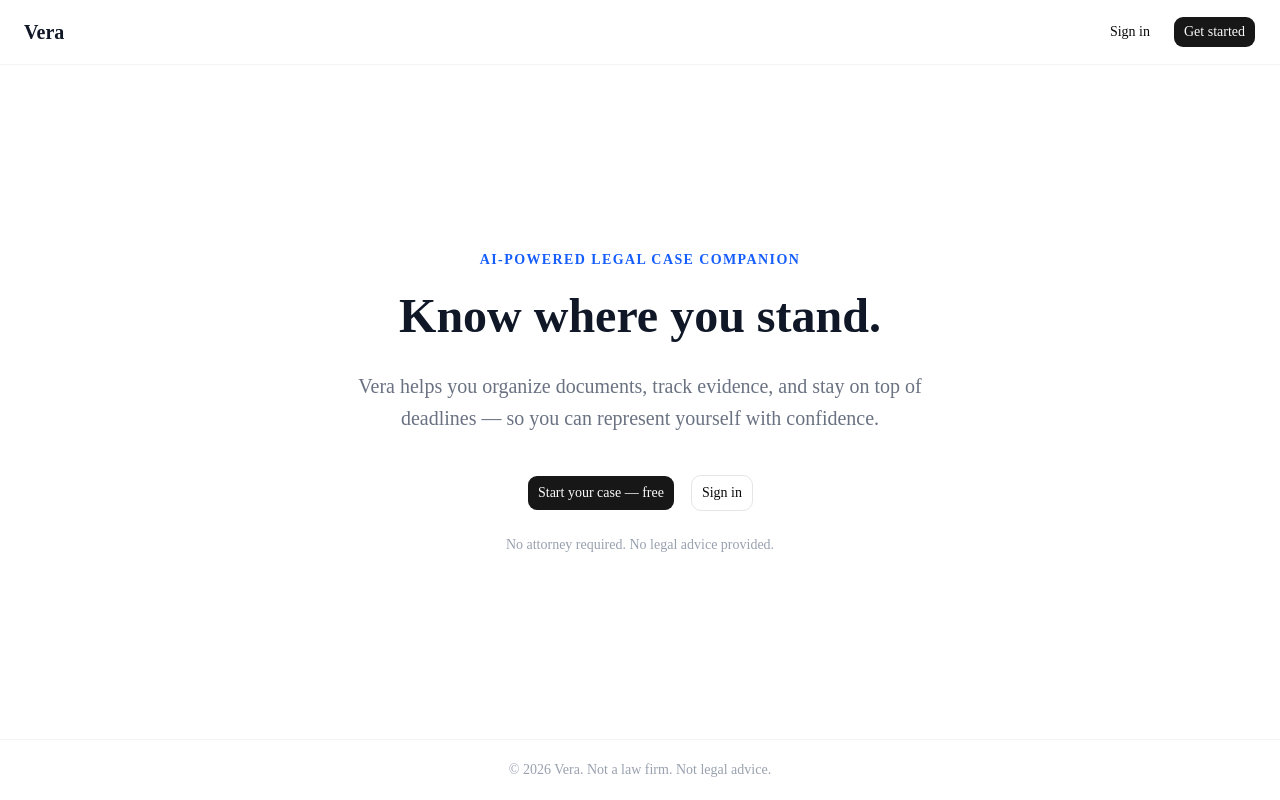
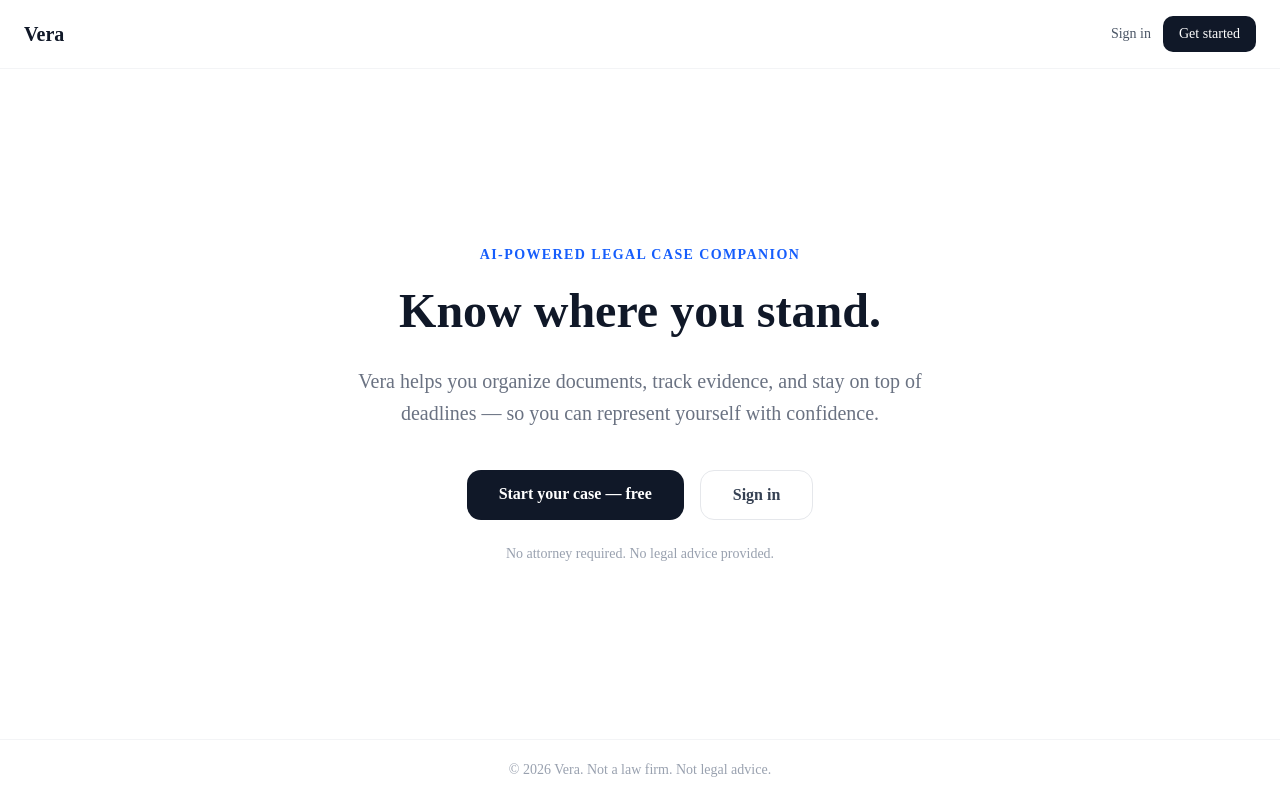
Before and after one commit to PejShadaram/vera, a Next.js app: page / in a window 1280 px wide. Built offline with nearby package versions, Linux system fonts and the light colour scheme.

Commit message:
fix: remove asChild from Button, use styled Links directly

```diff
--- a/app/(app)/dashboard/page.tsx
+++ b/app/(app)/dashboard/page.tsx
@@ -1,10 +1,8 @@
 import { auth } from "@clerk/nextjs/server";
 import Link from "next/link";
-import { Button } from "@/components/ui/button";
-import { Card, CardContent, CardDescription, CardHeader, CardTitle } from "@/components/ui/card";
 
 export default async function DashboardPage() {
-  const { userId } = await auth();
+  await auth();
 
   return (
     <div className="space-y-8">
@@ -13,20 +11,13 @@ export default async function DashboardPage() {
         <p className="text-gray-500 mt-1">Manage and track your legal matters.</p>
       </div>
 
-      {/* Empty state */}
-      <Card className="border-dashed">
-        <CardHeader className="text-center pb-2">
-          <CardTitle className="text-lg">No cases yet</CardTitle>
-          <CardDescription>
-            Start by creating your first case. Vera will help you organize everything.
-          </CardDescription>
-        </CardHeader>
-        <CardContent className="flex justify-center pt-2 pb-6">
-          <Button asChild>
-            <Link href="/cases/new">+ Start a new case</Link>
-          </Button>
-        </CardContent>
-      </Card>
+      <div className="border-2 border-dashed border-gray-200 rounded-2xl p-12 text-center">
+        <p className="text-lg font-medium text-gray-900 mb-1">No cases yet</p>
+        <p className="text-gray-500 mb-6">Start by creating your first case. Vera will help you organize everything.</p>
+        <Link href="/cases/new" className="bg-gray-900 text-white px-6 py-2.5 rounded-lg font-medium hover:bg-gray-700 transition-colors text-sm">
+          + Start a new case
+        </Link>
+      </div>
     </div>
   );
 }
--- a/app/page.tsx
+++ b/app/page.tsx
@@ -1,28 +1,29 @@
 import Link from "next/link";
-import { Button } from "@/components/ui/button";
 
 export default function LandingPage() {
   return (
     <div className="min-h-screen bg-white flex flex-col">
       <header className="border-b border-gray-100 px-6 py-4 flex items-center justify-between">
         <span className="text-xl font-bold text-gray-900">Vera</span>
-        <div className="flex gap-3">
-          <Button variant="ghost" asChild><Link href="/sign-in">Sign in</Link></Button>
-          <Button asChild><Link href="/sign-up">Get started</Link></Button>
+        <div className="flex gap-3 items-center">
+          <Link href="/sign-in" className="text-sm text-gray-600 hover:text-gray-900 font-medium transition-colors">Sign in</Link>
+          <Link href="/sign-up" className="text-sm bg-gray-900 text-white px-4 py-2 rounded-lg font-medium hover:bg-gray-700 transition-colors">Get started</Link>
         </div>
       </header>
+
       <main className="flex-1 flex flex-col items-center justify-center text-center px-6 py-24">
         <p className="text-sm font-semibold text-blue-600 uppercase tracking-widest mb-4">AI-powered legal case companion</p>
         <h1 className="text-5xl font-bold text-gray-900 leading-tight max-w-2xl">Know where you stand.</h1>
         <p className="mt-6 text-xl text-gray-500 max-w-xl leading-relaxed">
           Vera helps you organize documents, track evidence, and stay on top of deadlines — so you can represent yourself with confidence.
         </p>
-        <div className="mt-10 flex gap-4">
-          <Button size="lg" asChild><Link href="/sign-up">Start your case — free</Link></Button>
-          <Button size="lg" variant="outline" asChild><Link href="/sign-in">Sign in</Link></Button>
+        <div className="mt-10 flex gap-4 flex-wrap justify-center">
+          <Link href="/sign-up" className="bg-gray-900 text-white px-8 py-3 rounded-xl font-semibold hover:bg-gray-700 transition-colors text-base">Start your case — free</Link>
+          <Link href="/sign-in" className="border border-gray-200 text-gray-700 px-8 py-3 rounded-xl font-semibold hover:bg-gray-50 transition-colors text-base">Sign in</Link>
         </div>
         <p className="mt-6 text-sm text-gray-400">No attorney required. No legal advice provided.</p>
       </main>
+
       <footer className="border-t border-gray-100 px-6 py-5 text-center text-sm text-gray-400">
         © {new Date().getFullYear()} Vera. Not a law firm. Not legal advice.
       </footer>
```
